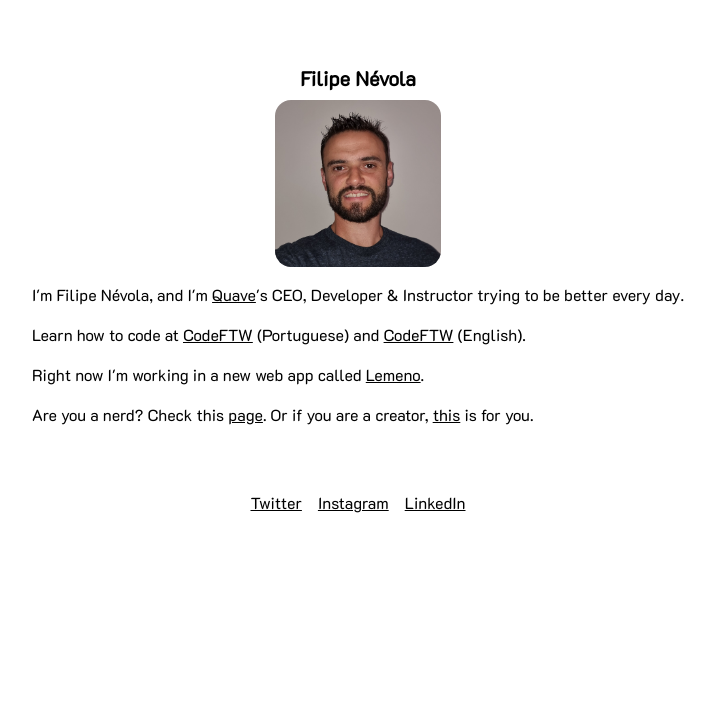
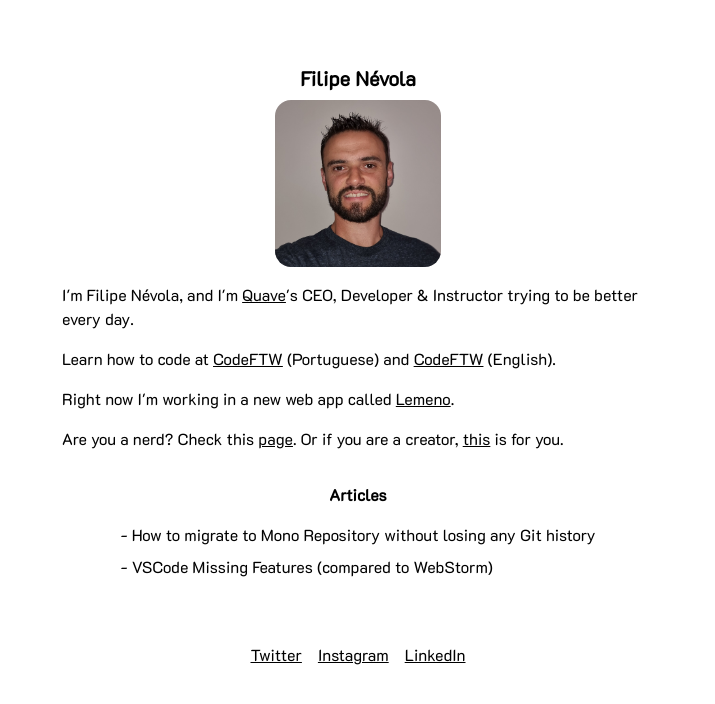
Before and after one commit to filipenevola/filipenevola, a Next.js app: page / in a window 1280 px wide. Shown: the top 704 px of the page, without its empty margins (282-997 px from the left). Built offline with nearby package versions, Linux system fonts and the light colour scheme.

Commit message:
Adds Articles

```diff
--- a/components/layout.js
+++ b/components/layout.js
@@ -40,7 +40,9 @@
           </h1>
         </div>
       </header>
-      {children}
+      <div className="flex justify-center">
+        {children}
+      </div>
       <footer>
         <div className="justify-center flex gap-x-4 mt-16">
           <a
--- a/pages/index.js
+++ b/pages/index.js
@@ -5,7 +5,8 @@
 
 const Index = () => (
   <Layout>
-    <div className="flex flex-col justify-center items-center space-y-4">
+    <div
+      className="flex flex-col justify-center items-center space-y-4 w-full md:w-3/4 xl:w-1/2">
       <div className="justify-center flex">
         <div className="w-3/4 md:w-5/6 justify-center flex">
           <Image src="/static/perfil2022.jpg" width="200"
@@ -33,6 +34,19 @@
             href="https://www.lemeno.io/creators"
             className="underline">this</a> is for you.</p>
       </div>
+      <div className="font-semibold pt-4">
+        Articles
+      </div>
+      <ul
+        className="space-y-2">
+        <li><a
+          href="https://medium.com/@filipenevola/how-to-migrate-to-mono-repository-without-losing-any-git-history-7a4d80aa7de2"
+          target="_blank">- How to migrate to Mono Repository without losing any Git history</a></li>
+        <li><a
+          href="https://medium.com/@filipenevola/vscode-missing-features-837a6bd660ca"
+          target="_blank">- VSCode
+          Missing Features (compared to WebStorm)</a></li>
+      </ul>
     </div>
   </Layout>
 );
```
